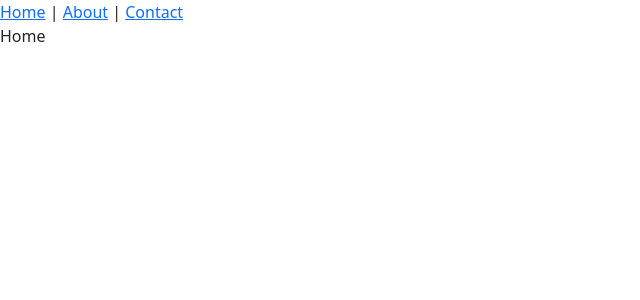
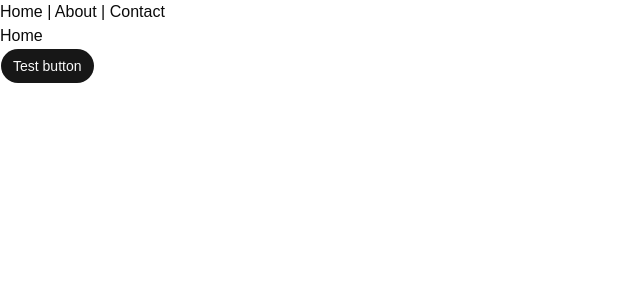
Before and after one commit to iperlamTecnocampus/LSII_trinxeraires, a React (Vite) app in the folder frontend/: page /about in a window 1280 px wide. Shown: the top 300 px of the page, without its empty margins (0-640 px from the left). Built offline with nearby package versions, Linux system fonts and the light colour scheme.

Commit message:
Install shadcn

```diff
--- /dev/null
+++ b/frontend/src/components/ui/button.tsx
@@ -0,0 +1,55 @@
+import { Button as ButtonPrimitive } from "@base-ui/react/button"
+import { cva, type VariantProps } from "class-variance-authority"
+import { cn } from "cn"
+
+const buttonVariants = cva(
+  "group/button inline-flex shrink-0 items-center justify-center rounded-4xl border border-transparent bg-clip-padding text-sm font-medium whitespace-nowrap transition-all outline-none select-none focus-visible:border-ring focus-visible:ring-[3px] focus-visible:ring-ring/50 active:not-aria-[haspopup]:translate-y-px disabled:pointer-events-none disabled:opacity-50 aria-invalid:border-destructive aria-invalid:ring-[3px] aria-invalid:ring-destructive/20 dark:aria-invalid:border-destructive/50 dark:aria-invalid:ring-destructive/40 [&_svg]:pointer-events-none [&_svg]:shrink-0 [&_svg:not([class*='size-'])]:size-4",
+  {
+    variants: {
+      variant: {
+        default: "bg-primary text-primary-foreground hover:bg-primary/80",
+        outline:
+          "border-border bg-input/30 hover:bg-input/50 hover:text-foreground aria-expanded:bg-muted aria-expanded:text-foreground",
+        secondary:
+          "bg-secondary text-secondary-foreground hover:bg-[color-mix(in_oklch,var(--secondary),var(--foreground)_5%)] aria-expanded:bg-secondary aria-expanded:text-secondary-foreground",
+        ghost:
+          "hover:bg-muted hover:text-foreground aria-expanded:bg-muted aria-expanded:text-foreground dark:hover:bg-muted/50",
+        destructive:
+          "bg-destructive/10 text-destructive hover:bg-destructive/20 focus-visible:border-destructive/40 focus-visible:ring-destructive/20 dark:bg-destructive/20 dark:hover:bg-destructive/30 dark:focus-visible:ring-destructive/40",
+        link: "text-primary underline-offset-4 hover:underline",
+      },
+      size: {
+        default:
+          "h-9 gap-1.5 px-3 has-data-[icon=inline-end]:pr-2.5 has-data-[icon=inline-start]:pl-2.5",
+        xs: "h-6 gap-1 px-2.5 text-xs has-data-[icon=inline-end]:pr-2 has-data-[icon=inline-start]:pl-2 [&_svg:not([class*='size-'])]:size-3",
+        sm: "h-8 gap-1 px-3 has-data-[icon=inline-end]:pr-2 has-data-[icon=inline-start]:pl-2",
+        lg: "h-10 gap-1.5 px-4 has-data-[icon=inline-end]:pr-3 has-data-[icon=inline-start]:pl-3",
+        icon: "size-9",
+        "icon-xs": "size-6 [&_svg:not([class*='size-'])]:size-3",
+        "icon-sm": "size-8",
+        "icon-lg": "size-10",
+      },
+    },
+    defaultVariants: {
+      variant: "default",
+      size: "default",
+    },
+  }
+)
+
+function Button({
+  className,
+  variant = "default",
+  size = "default",
+  ...props
+}: ButtonPrimitive.Props & VariantProps<typeof buttonVariants>) {
+  return (
+    <ButtonPrimitive
+      data-slot="button"
+      className={cn(buttonVariants({ variant, size, className }))}
+      {...props}
+    />
+  )
+}
+
+export { Button, buttonVariants }
--- /dev/null
+++ b/frontend/src/index.css
@@ -0,0 +1,130 @@
+@import "tailwindcss";
+@import "tw-animate-css";
+@import "shadcn/tailwind.css";
+@import "@fontsource-variable/figtree";
+
+@custom-variant dark (&:is(.dark *));
+
+@theme inline {
+    --font-heading: var(--font-sans);
+    --font-sans: 'Figtree Variable', sans-serif;
+    --color-sidebar-ring: var(--sidebar-ring);
+    --color-sidebar-border: var(--sidebar-border);
+    --color-sidebar-accent-foreground: var(--sidebar-accent-foreground);
+    --color-sidebar-accent: var(--sidebar-accent);
+    --color-sidebar-primary-foreground: var(--sidebar-primary-foreground);
+    --color-sidebar-primary: var(--sidebar-primary);
+    --color-sidebar-foreground: var(--sidebar-foreground);
+    --color-sidebar: var(--sidebar);
+    --color-chart-5: var(--chart-5);
+    --color-chart-4: var(--chart-4);
+    --color-chart-3: var(--chart-3);
+    --color-chart-2: var(--chart-2);
+    --color-chart-1: var(--chart-1);
+    --color-ring: var(--ring);
+    --color-input: var(--input);
+    --color-border: var(--border);
+    --color-destructive: var(--destructive);
+    --color-accent-foreground: var(--accent-foreground);
+    --color-accent: var(--accent);
+    --color-muted-foreground: var(--muted-foreground);
+    --color-muted: var(--muted);
+    --color-secondary-foreground: var(--secondary-foreground);
+    --color-secondary: var(--secondary);
+    --color-primary-foreground: var(--primary-foreground);
+    --color-primary: var(--primary);
+    --color-popover-foreground: var(--popover-foreground);
+    --color-popover: var(--popover);
+    --color-card-foreground: var(--card-foreground);
+    --color-card: var(--card);
+    --color-foreground: var(--foreground);
+    --color-background: var(--background);
+    --radius-sm: calc(var(--radius) * 0.6);
+    --radius-md: calc(var(--radius) * 0.8);
+    --radius-lg: var(--radius);
+    --radius-xl: calc(var(--radius) * 1.4);
+    --radius-2xl: calc(var(--radius) * 1.8);
+    --radius-3xl: calc(var(--radius) * 2.2);
+    --radius-4xl: calc(var(--radius) * 2.6);
+}
+
+:root {
+    --background: oklch(1 0 0);
+    --foreground: oklch(0.145 0 0);
+    --card: oklch(1 0 0);
+    --card-foreground: oklch(0.145 0 0);
+    --popover: oklch(1 0 0);
+    --popover-foreground: oklch(0.145 0 0);
+    --primary: oklch(0.205 0 0);
+    --primary-foreground: oklch(0.985 0 0);
+    --secondary: oklch(0.97 0 0);
+    --secondary-foreground: oklch(0.205 0 0);
+    --muted: oklch(0.97 0 0);
+    --muted-foreground: oklch(0.556 0 0);
+    --accent: oklch(0.97 0 0);
+    --accent-foreground: oklch(0.205 0 0);
+    --destructive: oklch(0.577 0.245 27.325);
+    --border: oklch(0.922 0 0);
+    --input: oklch(0.922 0 0);
+    --ring: oklch(0.708 0 0);
+    --chart-1: oklch(0.87 0 0);
+    --chart-2: oklch(0.556 0 0);
+    --chart-3: oklch(0.439 0 0);
+    --chart-4: oklch(0.371 0 0);
+    --chart-5: oklch(0.269 0 0);
+    --radius: 0.625rem;
+    --sidebar: oklch(0.985 0 0);
+    --sidebar-foreground: oklch(0.145 0 0);
+    --sidebar-primary: oklch(0.205 0 0);
+    --sidebar-primary-foreground: oklch(0.985 0 0);
+    --sidebar-accent: oklch(0.97 0 0);
+    --sidebar-accent-foreground: oklch(0.205 0 0);
+    --sidebar-border: oklch(0.922 0 0);
+    --sidebar-ring: oklch(0.708 0 0);
+}
+
+.dark {
+    --background: oklch(0.145 0 0);
+    --foreground: oklch(0.985 0 0);
+    --card: oklch(0.205 0 0);
+    --card-foreground: oklch(0.985 0 0);
+    --popover: oklch(0.205 0 0);
+    --popover-foreground: oklch(0.985 0 0);
+    --primary: oklch(0.922 0 0);
+    --primary-foreground: oklch(0.205 0 0);
+    --secondary: oklch(0.269 0 0);
+    --secondary-foreground: oklch(0.985 0 0);
+    --muted: oklch(0.269 0 0);
+    --muted-foreground: oklch(0.708 0 0);
+    --accent: oklch(0.269 0 0);
+    --accent-foreground: oklch(0.985 0 0);
+    --destructive: oklch(0.704 0.191 22.216);
+    --border: oklch(1 0 0 / 10%);
+    --input: oklch(1 0 0 / 15%);
+    --ring: oklch(0.556 0 0);
+    --chart-1: oklch(0.87 0 0);
+    --chart-2: oklch(0.556 0 0);
+    --chart-3: oklch(0.439 0 0);
+    --chart-4: oklch(0.371 0 0);
+    --chart-5: oklch(0.269 0 0);
+    --sidebar: oklch(0.205 0 0);
+    --sidebar-foreground: oklch(0.985 0 0);
+    --sidebar-primary: oklch(0.488 0.243 264.376);
+    --sidebar-primary-foreground: oklch(0.985 0 0);
+    --sidebar-accent: oklch(0.269 0 0);
+    --sidebar-accent-foreground: oklch(0.985 0 0);
+    --sidebar-border: oklch(1 0 0 / 10%);
+    --sidebar-ring: oklch(0.556 0 0);
+}
+
+@layer base {
+  * {
+    @apply border-border outline-ring/50;
+    }
+  body {
+    @apply bg-background text-foreground;
+    }
+  html {
+    @apply font-sans;
+    }
+}
--- /dev/null
+++ b/frontend/src/lib/utils.ts
@@ -0,0 +1 @@
+export { cn } from "cn"
--- a/frontend/src/main.tsx
+++ b/frontend/src/main.tsx
@@ -1,7 +1,7 @@
 import { StrictMode } from 'react';
 import { createRoot } from 'react-dom/client';
 import App from './App.tsx';
-import 'bootstrap/dist/css/bootstrap.css';
+import './index.css';
 
 createRoot(document.getElementById('root')!).render(
   <StrictMode>
--- a/frontend/src/pages/Home.tsx
+++ b/frontend/src/pages/Home.tsx
@@ -1,5 +1,11 @@
 import { ReactNode, useState } from 'react';
+import { Button } from "@/components/ui/button"
 
 export function Home() {
-  return <p>Home</p>;
+  return (
+    <div>
+        <h1>Home</h1>
+        <Button>Test button</Button>
+    </div>
+  );
 }
--- a/frontend/vite.config.ts
+++ b/frontend/vite.config.ts
@@ -1,7 +1,14 @@
+import path from "path"
+import tailwindcss from "@tailwindcss/vite"
 import { defineConfig } from 'vite';
 import react from '@vitejs/plugin-react';
 
 // https://vitejs.dev/config/
 export default defineConfig({
-  plugins: [react()],
+  plugins: [react(), tailwindcss()],
+  resolve: {
+    alias: {
+      "@": path.resolve(__dirname, "./src"),
+    },
+  },
 });
```
Also changed, not shown: frontend/package.json (+12 -3 lines), frontend/tsconfig.app.json (+6 -1 lines), frontend/tsconfig.json (+6 -1 lines), frontend/components.json (added), frontend/src/examples.ts (deleted), 1 other file (tests, documents, lock files or other folders).
